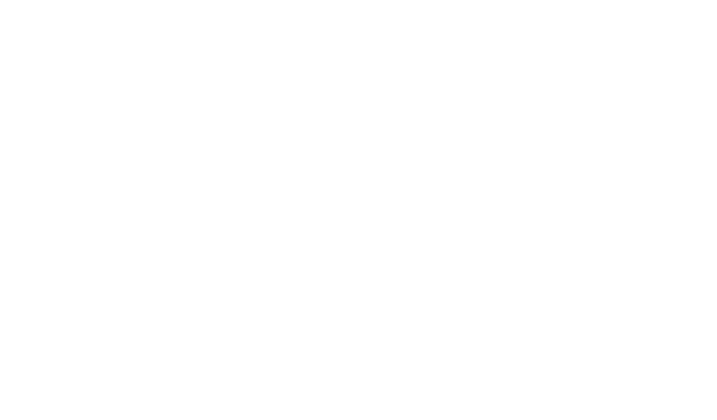
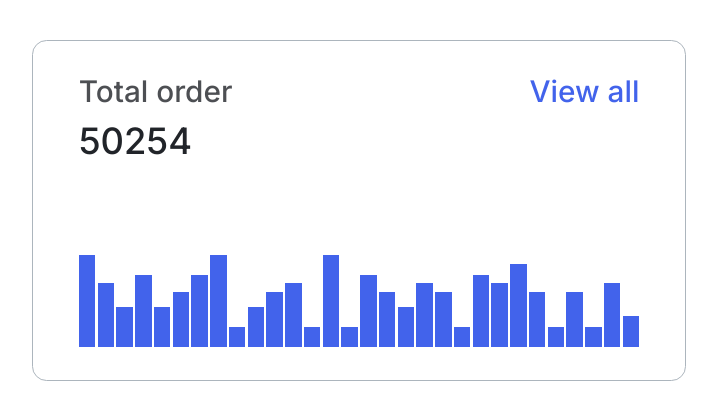
Before and after one commit to js-tasks-ru/htmlcss-20220120_yurgn13, a website: page 04-lection2/01-histogram/index.html in a window 1280 px wide. Shown: the whole page, without its empty margins (8-725 px from the left). Drawn offline with Linux system fonts and the light colour scheme.

Commit message:
solution dz04-01-histogram

```diff
--- a/04-lection2/01-histogram/histogram.css
+++ b/04-lection2/01-histogram/histogram.css
@@ -0,0 +1,42 @@
+:root {
+    --histogram-width: 654px;
+}
+.histogram{
+width: var(--histogram-width);
+background: var(--white);
+border: 1px solid var(--grey-3);
+box-sizing: border-box;
+border-radius: calc(var(--histogram-width)/45);
+font-family: Inter;
+font-style: normal;
+font-weight: normal;
+color: var(--black);
+font-size: calc(var(--histogram-width)/22);
+}
+.histogram__header{
+    margin: 5% 7% 0% 7%;
+    display: flex;
+    justify-content: space-between;
+}
+.histogram__total{
+opacity: 0.8;
+}
+.histogram__viewall{
+color: var(--blue);
+}
+.histogram__counter{
+font-size: calc(var(--histogram-width)/18);
+margin: 2% 7% 0% 7%;
+}
+.histogram__main{
+    margin: 0% 7% 5% 7%;
+    height:calc(var(--histogram-width)/3.54) ;
+    display: flex;
+    gap: calc(var(--histogram-width)/354);
+    justify-content: space-around;
+    align-items: flex-end;
+}
+.histogram__column{
+    background: var(--primary);
+    width: calc(var(--histogram-width)/40) ;
+}
--- a/04-lection2/01-histogram/index.html
+++ b/04-lection2/01-histogram/index.html
@@ -2,10 +2,80 @@
 <!-- Страница с гистограммой -->
 <html lang="ru">
     <head>
+        <link rel="stylesheet" href="../../assets/css/normalize.css">
         <link rel="stylesheet" href="../../assets/css/main.css">
         <link rel="stylesheet" href="./histogram.css">
     </head>
     <body>
+        <div class="histogram" style="position: absolute; top: 40px; left:40px;">
+            <header class="histogram__header">
+                <span class="histogram__total">Total order</span>
+                <span class="histogram__viewall">View all</span>
+            </header>
+            <div class="histogram__counter">50254</div>
+            <main class="histogram__main">
+                <div class="histogram__column" style="height: 50%;">
+                </div>
+                <div class="histogram__column" style="height: 35%;">
+                </div>
+                <div class="histogram__column" style="height: 22%;">
+                </div>
+                <div class="histogram__column" style="height: 39%;">
+                </div>
+                <div class="histogram__column" style="height: 22%;">
+                </div>
+                <div class="histogram__column" style="height: 30%;">
+                </div>
+                <div class="histogram__column" style="height: 39%;">
+                </div>
+                <div class="histogram__column" style="height: 50%;">
+                </div>
+                <div class="histogram__column" style="height: 11%;">
+                </div>
+                <div class="histogram__column" style="height: 22%;">
+                </div>
+                <div class="histogram__column" style="height: 30%;">
+                </div>
+                <div class="histogram__column" style="height: 35%;">
+                </div>
+                <div class="histogram__column" style="height: 11%;">
+                </div>
+                <div class="histogram__column" style="height: 50%;">
+                </div>
+                <div class="histogram__column" style="height: 11%;">
+                </div>
+                <div class="histogram__column" style="height: 39%;">
+                </div>
+                <div class="histogram__column" style="height: 30%;">
+                </div>
+                <div class="histogram__column" style="height: 22%;">
+                </div>
+                <div class="histogram__column" style="height: 35%;">
+                </div>
+                <div class="histogram__column" style="height: 30%;">
+                </div>
+                <div class="histogram__column" style="height: 11%;">
+                </div>
+                <div class="histogram__column" style="height: 39%;">
+                </div>
+                <div class="histogram__column" style="height: 35%;">
+                </div>
+                <div class="histogram__column" style="height: 45%;">
+                </div>
+                <div class="histogram__column" style="height: 30%;">
+                </div>
+                <div class="histogram__column" style="height: 11%;">
+                </div>
+                <div class="histogram__column" style="height: 30%;">
+                </div>
+                <div class="histogram__column" style="height: 11%;">
+                </div>
+                <div class="histogram__column" style="height: 35%;">
+                </div>
+                <div class="histogram__column" style="height: 17%;">
+                </div>
 
+            </main>
+        </div>
     </body>
 </html>
--- a/assets/css/main.css
+++ b/assets/css/main.css
@@ -26,7 +26,7 @@
 
 }
 
-* {
+body {
     font-family: 'Roboto', sans-serif;
 }
 html, body {
```
